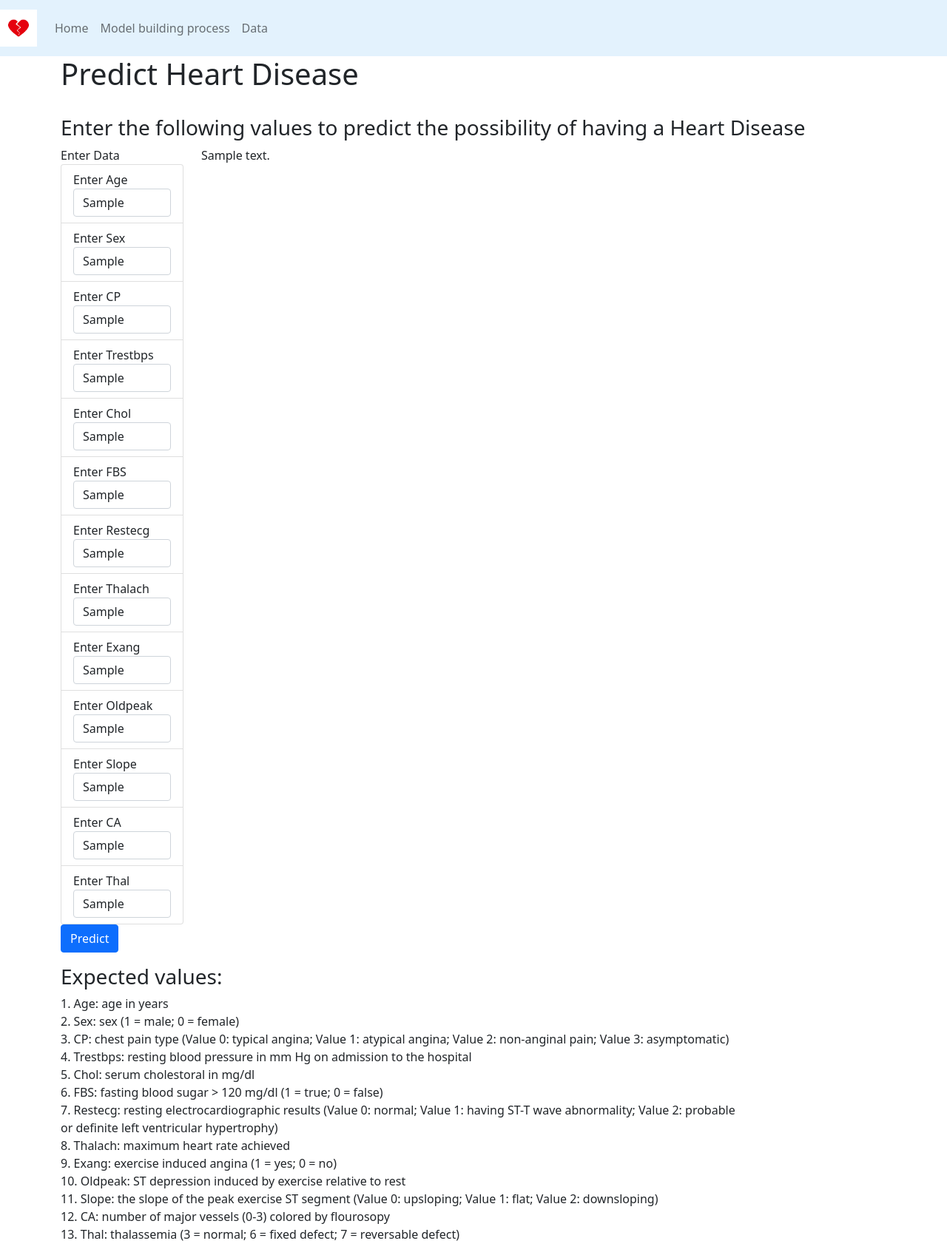
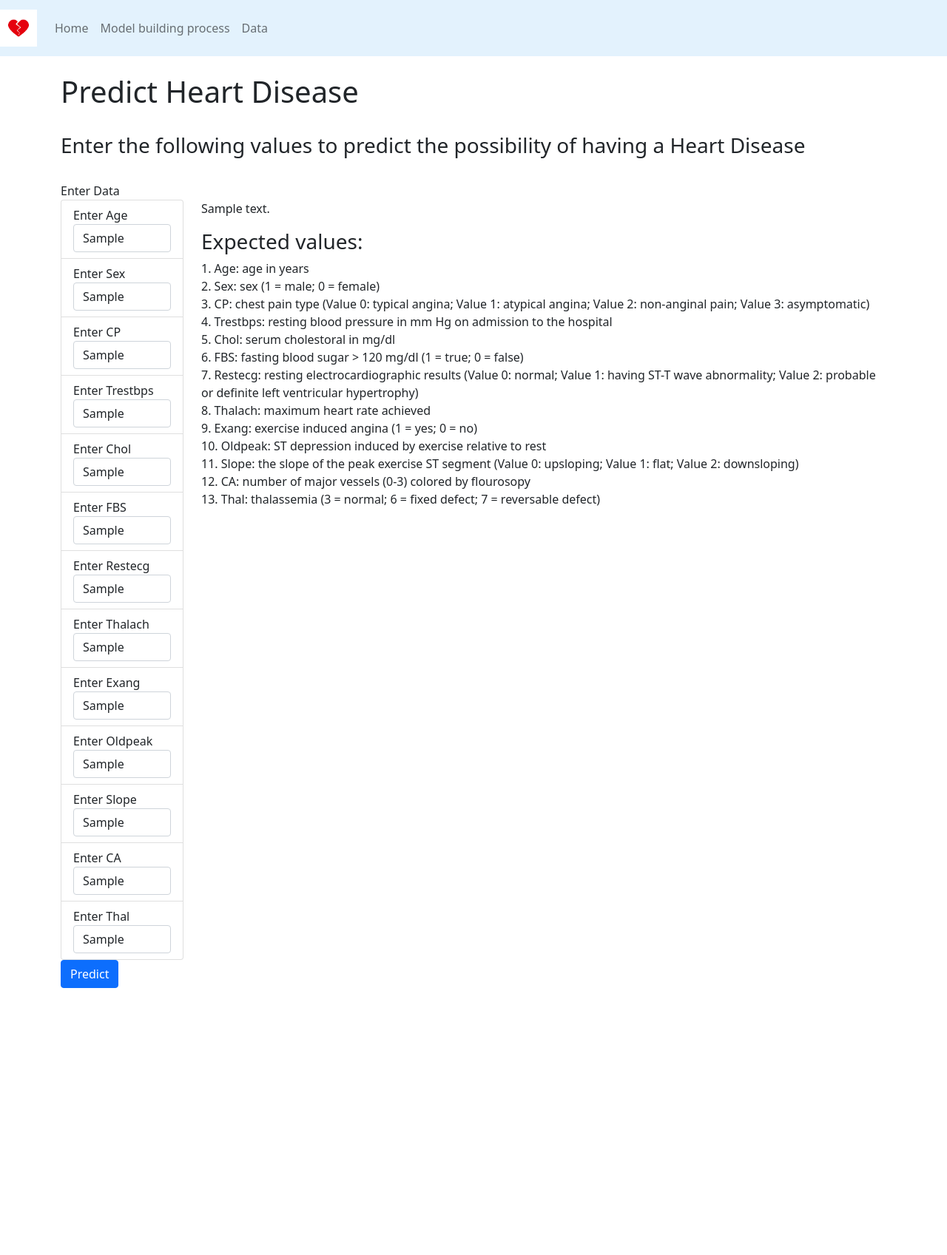
Before and after one commit to radioactivearm/Heart-Disease-ML, a Python web app: template templates/index.html in a window 1280 px wide. Shown: the whole page at 74% size. After the commit the page ends 1336 px from the top, so only its background shows below. Run offline with Jinja, Linux system fonts and the light colour scheme; the template is opened without the code that fills it: most values are stand-ins (such as "Sample title", 1, 10 or a date in 2020).

Commit message:
added changes in index.html

```diff
--- a/templates/index.html
+++ b/templates/index.html
@@ -37,8 +37,9 @@
 
 
       <div class="container">
+        <br>
         <h1> Predict Heart Disease</h1><br>
-        <h3> Enter the following values to predict the possibility of having a Heart Disease</h3>
+        <h3> Enter the following values to predict the possibility of having a Heart Disease</h3><br>
         <div class="row margin-top-50">
           <div class="col-md-2">
             <aside class="filters">
@@ -50,55 +51,55 @@
                       <ul class="list-group" id="filters">
                         <li class="filter list-group-item">
                           <label for="datetime">Enter Age</label>
-                          <input class="form-control" type ="text" name = "sepal_length"  placeholder = "Sepal Length" required = "required" {% if features %} value = {{features[0]}} {% endif %} />
+                          <input class="form-control input-sm" type ="text" name = "sepal_length"  placeholder = "Sepal Length" required = "required" {% if features %} value = {{features[0]}} {% endif %} />
                         </li>
                         <li class="filter list-group-item">
                           <label for="city">Enter Sex</label>
-                          <input class="form-control" type ="text" name = "sepal_length"  placeholder = "Sepal Length" required = "required" {% if features %} value = {{features[1]}} {% endif %} />
+                          <input class="form-control input-sm" type ="text" name = "sepal_length"  placeholder = "Sepal Length" required = "required" {% if features %} value = {{features[1]}} {% endif %} />
                         </li>
                         <li class="filter list-group-item">
                           <label for="state">Enter CP</label>
-                          <input class="form-control" type ="text" name = "sepal_length"  placeholder = "Sepal Length" required = "required" {% if features %} value = {{features[2]}} {% endif %} />
+                          <input class="form-control input-sm" type ="text" name = "sepal_length"  placeholder = "Sepal Length" required = "required" {% if features %} value = {{features[2]}} {% endif %} />
                         </li>
                         <li class="filter list-group-item">
                           <label for="country">Enter Trestbps</label>
-                          <input class="form-control" type ="text" name = "sepal_length"  placeholder = "Sepal Length" required = "required" {% if features %} value = {{features[3]}} {% endif %} />
+                          <input class="form-control input-sm" type ="text" name = "sepal_length"  placeholder = "Sepal Length" required = "required" {% if features %} value = {{features[3]}} {% endif %} />
                         </li>
                         <li class="filter list-group-item">
                           <label for="shape">Enter Chol</label>
-                          <input class="form-control" type ="text" name = "sepal_length"  placeholder = "Sepal Length" required = "required" {% if features %} value = {{features[4]}} {% endif %} />
+                          <input class="form-control input-sm" type ="text" name = "sepal_length"  placeholder = "Sepal Length" required = "required" {% if features %} value = {{features[4]}} {% endif %} />
                         </li>
                         <li class="filter list-group-item">
                             <label for="shape">Enter FBS</label>
-                            <input class="form-control" type ="text" name = "sepal_length"  placeholder = "Sepal Length" required = "required" {% if features %} value = {{features[5]}} {% endif %} />
+                            <input class="form-control input-sm" type ="text" name = "sepal_length"  placeholder = "Sepal Length" required = "required" {% if features %} value = {{features[5]}} {% endif %} />
                         </li>
                         <li class="filter list-group-item">
                             <label for="shape">Enter Restecg</label>
-                            <input class="form-control" type ="text" name = "sepal_length"  placeholder = "Sepal Length" required = "required" {% if features %} value = {{features[6]}} {% endif %} />
+                            <input class="form-control input-sm" type ="text" name = "sepal_length"  placeholder = "Sepal Length" required = "required" {% if features %} value = {{features[6]}} {% endif %} />
                         </li>
                         <li class="filter list-group-item">
                             <label for="shape">Enter Thalach</label>
-                            <input class="form-control" type ="text" name = "sepal_length"  placeholder = "Sepal Length" required = "required" {% if features %} value = {{features[7]}} {% endif %} />
+                            <input class="form-control input-sm" type ="text" name = "sepal_length"  placeholder = "Sepal Length" required = "required" {% if features %} value = {{features[7]}} {% endif %} />
                         </li>
                         <li class="filter list-group-item">
                             <label for="shape">Enter Exang</label>
-                            <input class="form-control" type ="text" name = "sepal_length"  placeholder = "Sepal Length" required = "required" {% if features %} value = {{features[8]}} {% endif %} />
+                            <input class="form-control input-sm" type ="text" name = "sepal_length"  placeholder = "Sepal Length" required = "required" {% if features %} value = {{features[8]}} {% endif %} />
                         </li>
                         <li class="filter list-group-item">
                             <label for="shape">Enter Oldpeak</label>
-                            <input class="form-control" type ="text" name = "sepal_length"  placeholder = "Sepal Length" required = "required" {% if features %} value = {{features[9]}} {% endif %} />
+                            <input class="form-control input-sm" type ="text" name = "sepal_length"  placeholder = "Sepal Length" required = "required" {% if features %} value = {{features[9]}} {% endif %} />
                         </li>
                         <li class="filter list-group-item">
                             <label for="shape">Enter Slope</label>
-                            <input class="form-control" type ="text" name = "sepal_length"  placeholder = "Sepal Length" required = "required" {% if features %} value = {{features[10]}} {% endif %} />
+                            <input class="form-control input-sm" type ="text" name = "sepal_length"  placeholder = "Sepal Length" required = "required" {% if features %} value = {{features[10]}} {% endif %} />
                         </li>
                         <li class="filter list-group-item">
                             <label for="shape">Enter CA</label>
-                            <input class="form-control" type ="text" name = "sepal_length"  placeholder = "Sepal Length" required = "required" {% if features %} value = {{features[11]}} {% endif %} />
+                            <input class="form-control input-sm" type ="text" name = "sepal_length"  placeholder = "Sepal Length" required = "required" {% if features %} value = {{features[11]}} {% endif %} />
                         </li>
                         <li class="filter list-group-item">
                             <label for="shape">Enter Thal</label>
-                            <input class="form-control" type ="text" name = "sepal_length"  placeholder = "Sepal Length" required = "required" {% if features %} value = {{features[12]}} {% endif %} />
+                            <input class="form-control input-sm" type ="text" name = "sepal_length"  placeholder = "Sepal Length" required = "required" {% if features %} value = {{features[12]}} {% endif %} />
                         </li>
 
                       </ul>
@@ -111,10 +112,9 @@
           </div>
           <div class="col-md-10">
             <div id="table-area" class="">
+                <br>
                 {{ prediction_text }}
-            </div>
-          </div>
-          <div class="col-md-10">
+                <br>
                 <p>
                     <h3>Expected values:</h3>
                   1. Age: age in years<br>
@@ -135,6 +135,7 @@
           </div>
           </div>
         </div>
+      </div>
 
     <!-- Optional JavaScript; choose one of the two! -->
 
```
Lines whose indentation alone changed are shown as unchanged.
